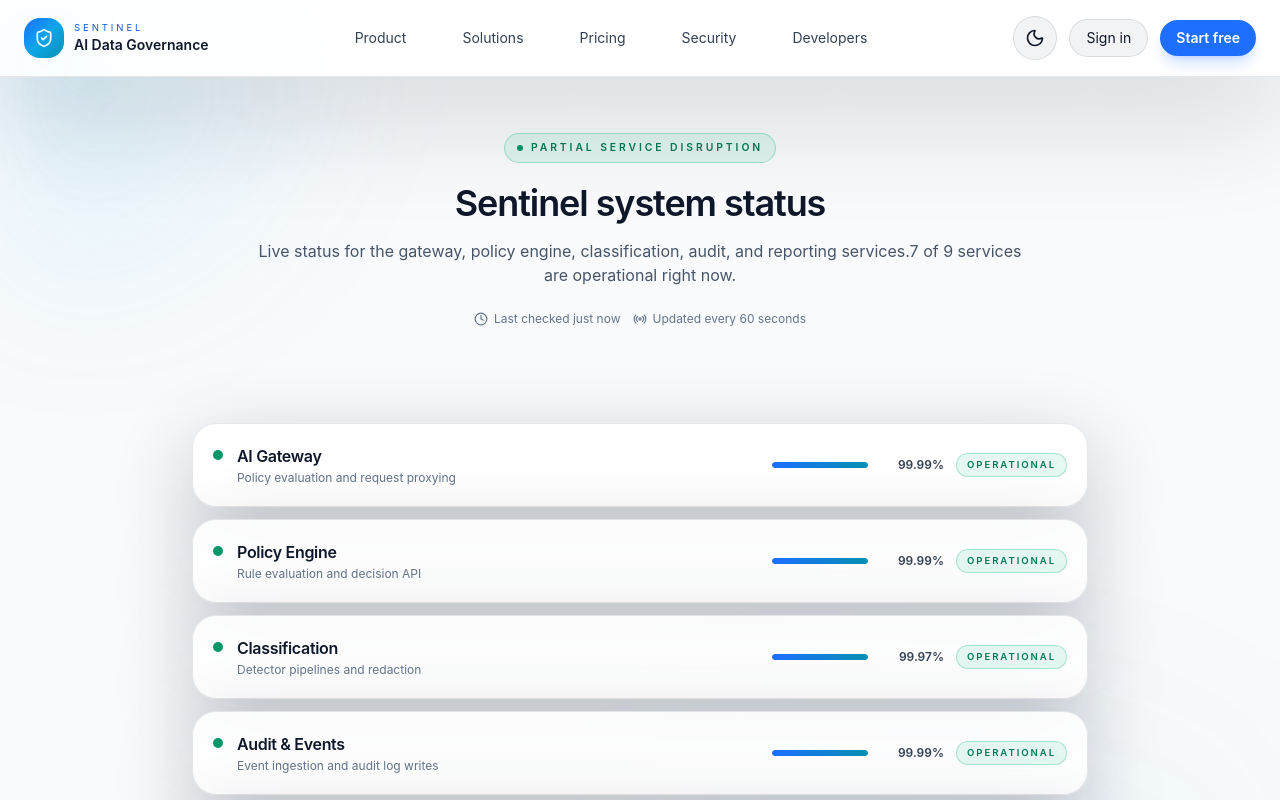
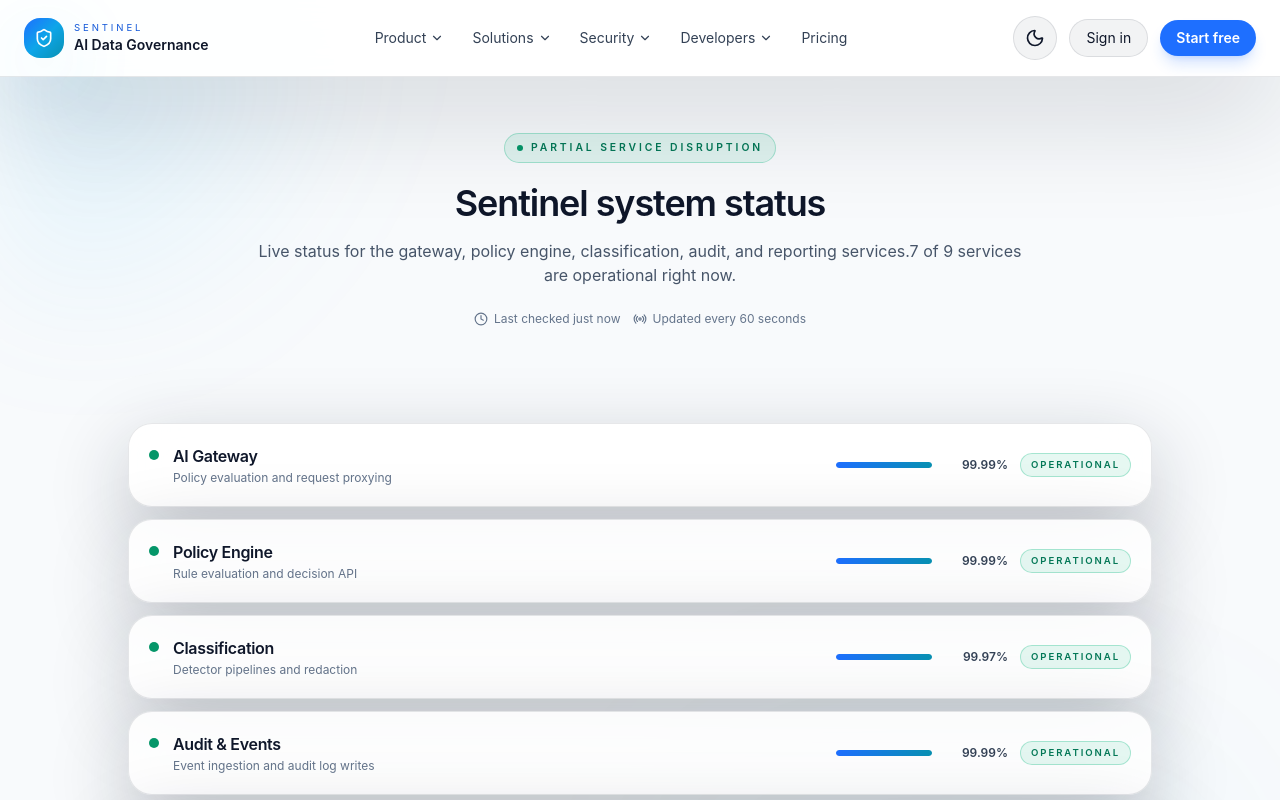
Before and after one commit to cfallah2k/Sentinel, a Next.js app in the folder apps/web/: page /status in a window 1280 px wide. Shown: the top 800 px of the page. Built offline with nearby package versions, Linux system fonts and the light colour scheme.

Commit message:
Dropdown nav groups in header+mobile, spread all pages to full container width like home

```diff
--- a/apps/web/app/(marketing)/developers/page.tsx
+++ b/apps/web/app/(marketing)/developers/page.tsx
@@ -7,7 +7,7 @@ export default function DevelopersPage() {
   ];
 
   return (
-    <main className="mx-auto max-w-6xl px-6 py-20 text-[var(--text)]">
+    <main className="mx-auto max-w-7xl px-6 py-20 text-[var(--text)]">
       <section className="rounded-[2rem] border border-white/10 bg-[var(--surface)] p-10 shadow-panel backdrop-blur-xl">
         <div className="mb-10">
           <p className="text-sm uppercase tracking-[0.35em] text-sentinel-300">Developers</p>
--- a/apps/web/app/(marketing)/privacy/page.tsx
+++ b/apps/web/app/(marketing)/privacy/page.tsx
@@ -19,7 +19,7 @@ export default function PrivacyPage() {
   ];
 
   return (
-    <main className="mx-auto max-w-6xl px-6 py-20 text-[var(--text)]">
+    <main className="mx-auto max-w-7xl px-6 py-20 text-[var(--text)]">
       <section className="rounded-[2rem] border border-white/10 bg-[var(--surface)] p-10 shadow-panel backdrop-blur-xl">
         <div className="mb-10">
           <p className="text-sm uppercase tracking-[0.35em] text-sentinel-300">Privacy</p>
--- a/apps/web/app/(marketing)/product/ai-gateway/page.tsx
+++ b/apps/web/app/(marketing)/product/ai-gateway/page.tsx
@@ -99,7 +99,7 @@ export default function AiGatewayPage() {
         <FeatureGrid items={features} />
       </section>
 
-      <section className="mx-auto max-w-4xl">
+      <section className="mx-auto max-w-7xl">
         <div className="grid gap-3 sm:grid-cols-2 lg:grid-cols-5">
           {decisions.map(({ label, detail, tone }) => (
             <div key={label} className="rounded-[1.25rem] border border-white/10 bg-[var(--surface)] p-4 text-center shadow-panel backdrop-blur-xl sm:rounded-[1.5rem]">
--- a/apps/web/app/(marketing)/status/page.tsx
+++ b/apps/web/app/(marketing)/status/page.tsx
@@ -41,7 +41,7 @@ export default function StatusPage() {
 
   return (
     <div className="space-y-16 lg:space-y-24">
-      <section className="mx-auto max-w-3xl text-center">
+      <section className="mx-auto max-w-4xl text-center">
         <span className="inline-flex items-center gap-2 rounded-full border border-emerald-500/30 bg-emerald-500/10 px-3 py-1.5 text-[0.65rem] font-semibold uppercase tracking-[0.28em] text-emerald-300">
           <span className="h-1.5 w-1.5 animate-pulse rounded-full bg-emerald-400" />
           {overall}
@@ -63,7 +63,7 @@ export default function StatusPage() {
         </div>
       </section>
 
-      <section className="mx-auto max-w-3xl space-y-3">
+      <section className="mx-auto max-w-4xl space-y-3">
         {services.map((service) => {
           const style = statusStyles[service.status];
           return (
@@ -104,7 +104,7 @@ export default function StatusPage() {
         </p>
       </section>
 
-      <section className="mx-auto max-w-3xl space-y-6">
+      <section className="mx-auto max-w-4xl space-y-6">
         <div className="text-center">
           <p className="text-[0.65rem] uppercase tracking-[0.3em] text-slate-400">Recent incidents</p>
           <h2 className="mt-3 text-lg font-semibold text-white sm:text-xl">Incident history</h2>
--- a/apps/web/app/(marketing)/terms/page.tsx
+++ b/apps/web/app/(marketing)/terms/page.tsx
@@ -19,7 +19,7 @@ export default function TermsPage() {
   ];
 
   return (
-    <main className="mx-auto max-w-6xl px-6 py-20 text-[var(--text)]">
+    <main className="mx-auto max-w-7xl px-6 py-20 text-[var(--text)]">
       <section className="rounded-[2rem] border border-white/10 bg-[var(--surface)] p-10 shadow-panel backdrop-blur-xl">
         <div className="mb-10">
           <p className="text-sm uppercase tracking-[0.35em] text-sentinel-300">Terms</p>
--- a/apps/web/components/marketing/faq.tsx
+++ b/apps/web/components/marketing/faq.tsx
@@ -18,7 +18,7 @@ export default function Faq({ eyebrow, title, items }: FaqProps) {
   const [openIndex, setOpenIndex] = useState<number | null>(0);
 
   return (
-    <section className="mx-auto max-w-4xl">
+    <section className="mx-auto max-w-7xl">
       <div className="text-center">
         <p className="text-[0.65rem] uppercase tracking-[0.3em] text-slate-400">{eyebrow}</p>
         <h2 className="mt-3 text-lg font-semibold text-white sm:text-xl">{title}</h2>
--- a/apps/web/components/marketing/hero.tsx
+++ b/apps/web/components/marketing/hero.tsx
@@ -22,7 +22,7 @@ export default function MarketingHero({
   return (
     <section className="relative">
       <div className="pointer-events-none absolute inset-x-0 -top-24 h-64 bg-[radial-gradient(circle_at_center,_rgba(56,189,248,0.12),_transparent_55%)] blur-3xl" />
-      <div className="relative mx-auto grid max-w-5xl gap-10 lg:grid-cols-[0.95fr_1fr] lg:items-center">
+      <div className="relative mx-auto grid max-w-7xl gap-10 lg:grid-cols-[0.95fr_1fr] lg:items-center">
         <div className="space-y-5">
           <span className="inline-flex items-center gap-2 rounded-full border border-sentinel-500/35 bg-sentinel-500/10 px-3 py-1.5 text-[0.65rem] font-semibold uppercase tracking-[0.28em] text-sentinel-200 shadow-[0_10px_40px_rgba(56,189,248,0.08)]">
             {eyebrow}
--- a/apps/web/components/marketing/legal-doc.tsx
+++ b/apps/web/components/marketing/legal-doc.tsx
@@ -13,7 +13,7 @@ interface LegalDocProps {
 
 export default function LegalDoc({ eyebrow, title, updated, intro, sections }: LegalDocProps) {
   return (
-    <article className="mx-auto max-w-3xl">
+    <article className="mx-auto max-w-4xl">
       <div className="rounded-[1.25rem] border border-white/10 bg-[var(--surface)] p-5 shadow-panel backdrop-blur-xl sm:rounded-[1.5rem] sm:p-8">
         <p className="text-[0.65rem] uppercase tracking-[0.3em] text-sentinel-300">{eyebrow}</p>
         <h1 className="mt-3 text-2xl font-semibold text-white sm:text-3xl">{title}</h1>
--- a/apps/web/components/marketing/steps.tsx
+++ b/apps/web/components/marketing/steps.tsx
@@ -11,7 +11,7 @@ interface StepsProps {
 
 export default function Steps({ eyebrow, title, steps }: StepsProps) {
   return (
-    <section className="mx-auto max-w-4xl">
+    <section className="mx-auto max-w-7xl">
       <div className="text-center">
         <p className="text-[0.65rem] uppercase tracking-[0.3em] text-slate-400">{eyebrow}</p>
         <h2 className="mt-3 text-lg font-semibold text-white sm:text-xl">{title}</h2>
--- a/apps/web/components/site-header.tsx
+++ b/apps/web/components/site-header.tsx
@@ -1,21 +1,80 @@
 'use client';
 
-import { useEffect, useState } from 'react';
+import { useEffect, useRef, useState } from 'react';
 import { createPortal } from 'react-dom';
 import Link from 'next/link';
-import { Menu, ShieldCheck, X } from 'lucide-react';
+import { ChevronDown, Menu, ShieldCheck, X } from 'lucide-react';
 import { ThemeToggle } from './theme-toggle';
 
-const navItems = [
-  { label: 'Product', href: '/product' },
-  { label: 'Solutions', href: '/solutions' },
-  { label: 'Pricing', href: '/pricing' },
-  { label: 'Security', href: '/security' },
-  { label: 'Developers', href: '/developers' }
+interface NavItem {
+  label: string;
+  href: string;
+}
+
+interface NavGroup {
+  label: string;
+  href: string;
+  items: NavItem[];
+}
+
+const navGroups: NavGroup[] = [
+  {
+    label: 'Product',
+    href: '/product',
+    items: [
+      { label: 'Product overview', href: '/product' },
+      { label: 'AI Governance', href: '/product/ai-governance' },
+      { label: 'AI Gateway', href: '/product/ai-gateway' },
+      { label: 'Policy Engine', href: '/product/policy-engine' },
+      { label: 'AI Passport', href: '/product/ai-passport' },
+      { label: 'Approvals', href: '/product/approvals' },
+      { label: 'Audit', href: '/product/audit' },
+      { label: 'Data Classification', href: '/product/data-classification' },
+      { label: 'Data Flow', href: '/product/data-flow' },
+      { label: 'Incidents', href: '/product/incidents' }
+    ]
+  },
+  {
+    label: 'Solutions',
+    href: '/solutions',
+    items: [
+      { label: 'Solutions overview', href: '/solutions' },
+      { label: 'Enterprise', href: '/solutions/enterprise' },
+      { label: 'Compliance & regulated', href: '/solutions/compliance' },
+      { label: 'Security teams', href: '/solutions/security' },
+      { label: 'Privacy programs', href: '/solutions/privacy' },
+      { label: 'Developers', href: '/solutions/developers' },
+      { label: 'Government', href: '/solutions/government' }
+    ]
+  },
+  {
+    label: 'Security',
+    href: '/security',
+    items: [
+      { label: 'Security overview', href: '/security' },
+      { label: 'Trust', href: '/trust' },
+      { label: 'Compliance', href: '/compliance' },
+      { label: 'System status', href: '/status' }
+    ]
+  },
+  {
+    label: 'Developers',
+    href: '/developers',
+    items: [
+      { label: 'Developers overview', href: '/developers' },
+      { label: 'Docs', href: '/docs' },
+      { label: 'Integrations', href: '/integrations' },
+      { label: 'Get started', href: '/get-started' }
+    ]
+  }
 ];
+
+const pricingNav = { label: 'Pricing', href: '/pricing' };
 
 export default function SiteHeader() {
   const [mobileOpen, setMobileOpen] = useState(false);
+  const [openDropdown, setOpenDropdown] = useState<string | null>(null);
+  const headerRef = useRef<HTMLElement>(null);
 
   useEffect(() => {
     if (!mobileOpen) return;
@@ -33,8 +92,30 @@ export default function SiteHeader() {
     };
   }, [mobileOpen]);
 
+  useEffect(() => {
+    if (!openDropdown) return;
+
+    const onPointerDown = (event: MouseEvent) => {
+      if (headerRef.current && !headerRef.current.contains(event.target as Node)) {
+        setOpenDropdown(null);
+      }
+    };
+    const onKeyDown = (event: KeyboardEvent) => {
+      if (event.key === 'Escape') setOpenDropdown(null);
+    };
+
+    document.addEventListener('mousedown', onPointerDown);
+    document.addEventListener('keydown', onKeyDown);
+
+    return () => {
+      document.removeEventListener('mousedown', onPointerDown);
+      document.removeEventListener('keydown', onKeyDown);
+    };
+  }, [openDropdown]);
+
   return (
     <header
+      ref={headerRef}
       className="sticky top-0 z-50 border-b border-white/10 bg-[var(--bg-soft)] backdrop-blur-2xl shadow-[0_25px_120px_rgba(15,23,42,0.2)] transition-colors duration-300"
     >
       <div className="mx-auto flex max-w-7xl items-center justify-between gap-4 px-4 py-4 sm:px-6">
@@ -48,16 +129,47 @@ export default function SiteHeader() {
           </div>
         </Link>
 
-        <nav className="hidden items-center gap-8 text-sm text-slate-300 md:flex">
-          {navItems.map((item) => (
+        <nav className="hidden items-center gap-1 md:flex">
+          {navGroups.map((group) => (
+            <div key={group.label} className="relative">
+              <button
+                type="button"
+                onClick={() => setOpenDropdown(openDropdown === group.label ? null : group.label)}
+                aria-expanded={openDropdown === group.label}
+                aria-haspopup="true"
+                className={`inline-flex items-center gap-1 rounded-full px-3 py-2 text-sm transition duration-200 hover:bg-white/5 hover:text-white ${
+                  openDropdown === group.label ? 'text-white' : 'text-slate-300'
+                }`}
+              >
+                {group.label}
+                <ChevronDown
+                  className={`h-3.5 w-3.5 transition-transform duration-200 ${
+                    openDropdown === group.label ? 'rotate-180' : ''
+                  }`}
+                />
+              </button>
+              {openDropdown === group.label ? (
+                <div className="absolute left-0 top-full z-50 mt-2 w-60 rounded-2xl border border-white/10 bg-[var(--surface-strong)] p-2 shadow-panel backdrop-blur-2xl">
+                  {group.items.map((item) => (
                     <Link
                       key={item.href}
                       href={item.href}
-              className="rounded-full px-3 py-2 transition duration-200 hover:bg-white/5 hover:text-white"
+                      onClick={() => setOpenDropdown(null)}
+                      className="block rounded-xl px-3.5 py-2.5 text-sm text-slate-300 transition hover:bg-white/5 hover:text-white"
                     >
                       {item.label}
                     </Link>
                   ))}
+                </div>
+              ) : null}
+            </div>
+          ))}
+          <Link
+            href={pricingNav.href}
+            className="rounded-full px-3 py-2 text-sm text-slate-300 transition duration-200 hover:bg-white/5 hover:text-white"
+          >
+            {pricingNav.label}
+          </Link>
         </nav>
 
         <div className="flex items-center gap-3">
@@ -112,19 +224,42 @@ export default function SiteHeader() {
                   </button>
                 </div>
                 <div className="flex-1 overflow-y-auto px-4 py-6 sm:px-6">
-                  <nav className="grid gap-1">
-                    {navItems.map((item) => (
+                  <nav className="grid gap-7">
+                    {navGroups.map((group) => (
+                      <div key={group.label}>
                         <Link
-                        key={item.href}
+                          href={group.href}
+                          onClick={() => setMobileOpen(false)}
+                          className="text-sm font-semibold uppercase tracking-[0.2em] text-sentinel-300 transition hover:text-white"
+                        >
+                          {group.label}
+                        </Link>
+                        <ul className="mt-2 grid gap-0.5">
+                          {group.items.map((item) => (
+                            <li key={item.href}>
+                              <Link
                                 href={item.href}
-                        className="rounded-2xl px-4 py-3.5 text-base font-medium text-slate-200 transition hover:bg-white/5 hover:text-white"
                                 onClick={() => setMobileOpen(false)}
+                                className="block rounded-xl px-3 py-2.5 text-base text-slate-200 transition hover:bg-white/5 hover:text-white"
                               >
                                 {item.label}
                               </Link>
+                            </li>
                           ))}
+                        </ul>
+                      </div>
+                    ))}
+                    <div>
+                      <Link
+                        href={pricingNav.href}
+                        onClick={() => setMobileOpen(false)}
+                        className="text-sm font-semibold uppercase tracking-[0.2em] text-sentinel-300 transition hover:text-white"
+                      >
+                        {pricingNav.label}
+                      </Link>
+                    </div>
                   </nav>
-                  <div className="mt-8 grid gap-3">
+                  <div className="mt-10 grid gap-3">
                     <Link
                       href="/login"
                       className="rounded-2xl border border-white/10 bg-white/5 px-4 py-3.5 text-center text-sm font-medium text-white transition hover:bg-white/10"
```
Also changed, not shown: 1 other file (tests, documents, lock files or other folders). Lines whose indentation alone changed are shown as unchanged.
